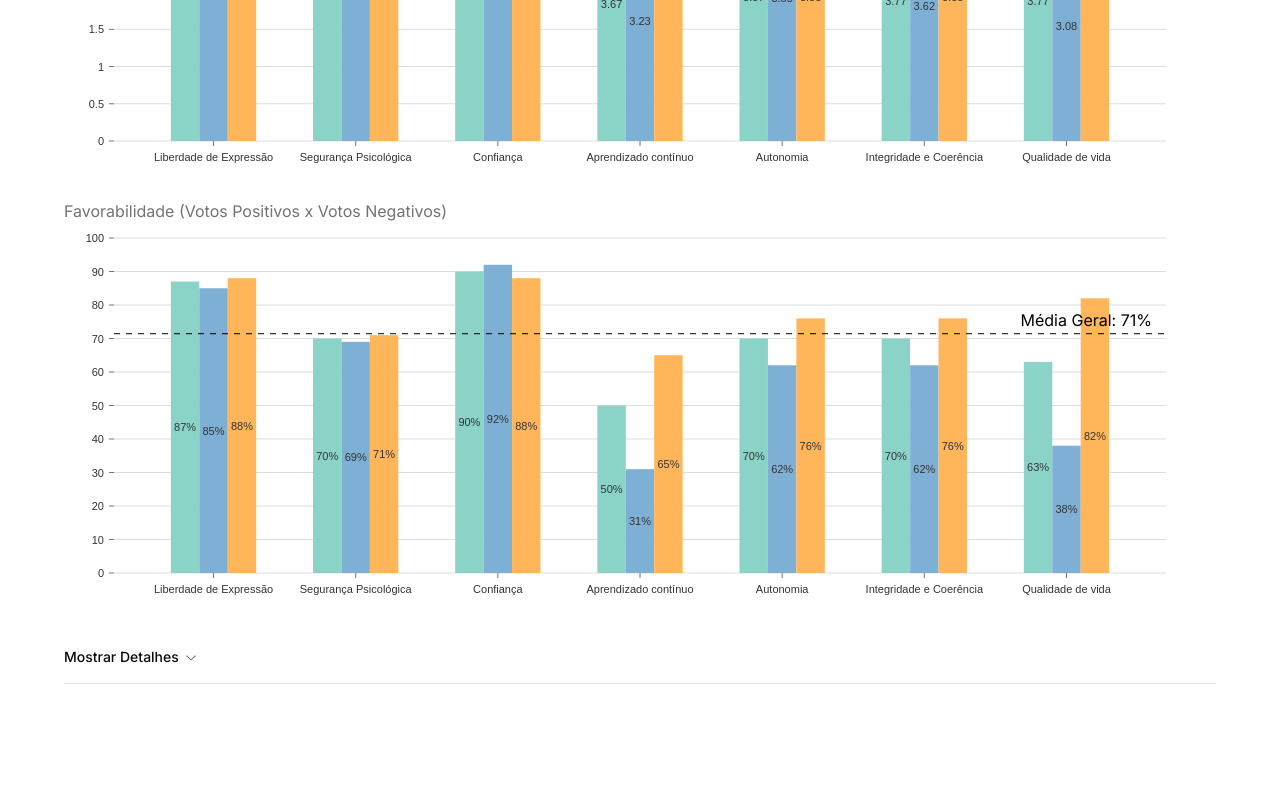
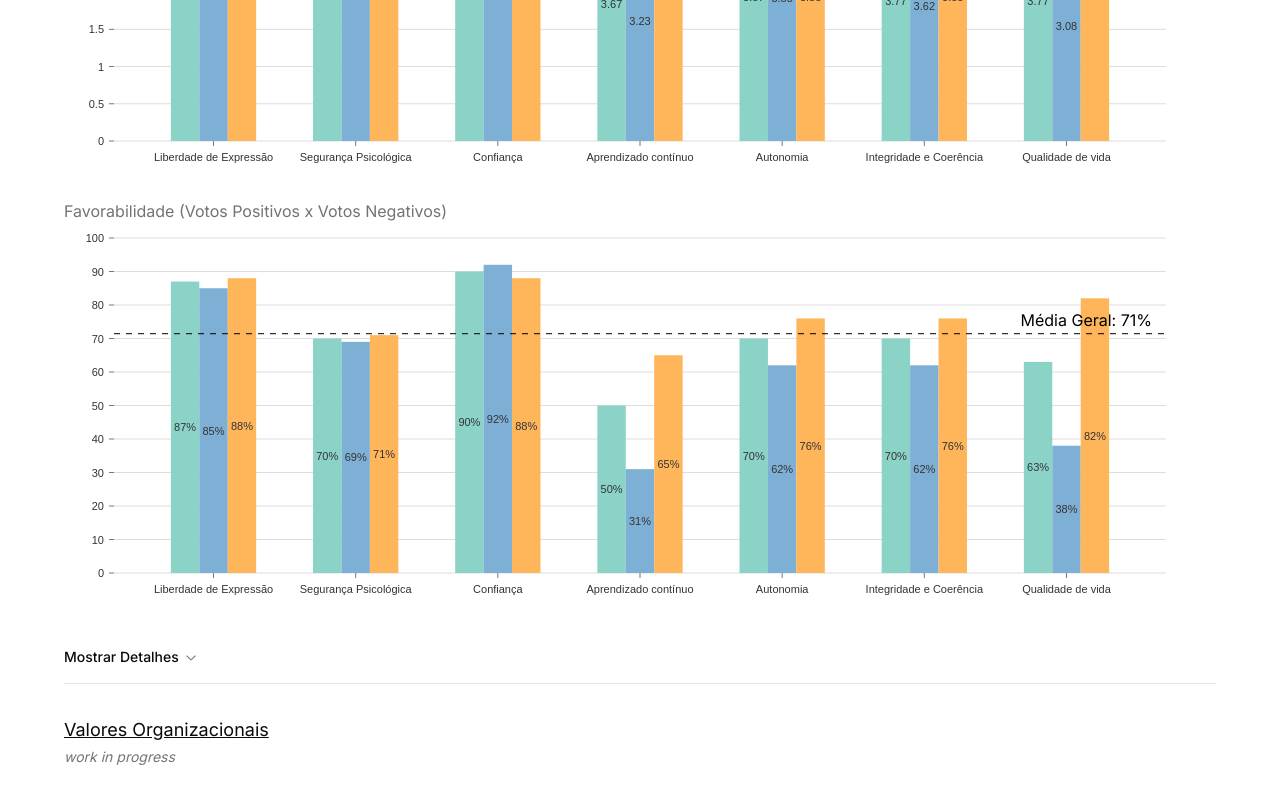
Before and after one commit to jpbmoura/d3-dna, a Next.js app: page / in a window 1280 px wide. Shown: the part 809-1609 px from the top of the page. Before the commit the page ends 1525 px from the top, so only its background shows below. Built offline with nearby package versions, Linux system fonts and the light colour scheme.

Commit message:
add organization values section

```diff
--- a/src/app/page.tsx
+++ b/src/app/page.tsx
@@ -20,12 +20,16 @@ export default function Home() {
     <main className="max-w-6xl mx-auto pt-12 px-8 lg:px-0">
       <header className="flex justify-between items-center">
         <h1 className="font-bold text-xl">D3 - DNA</h1>
+      </header>
+
+      <RelationshipSection />
+
+      <section className="my-8 space-y-2">
+        <h2 className="underline text-lg">Valores Organizacionais</h2>
         <span className="italic text-neutral-500 text-sm">
           work in progress
         </span>
-      </header>
-
-      <RelationshipSection />
+      </section>
     </main>
   );
 }
```
